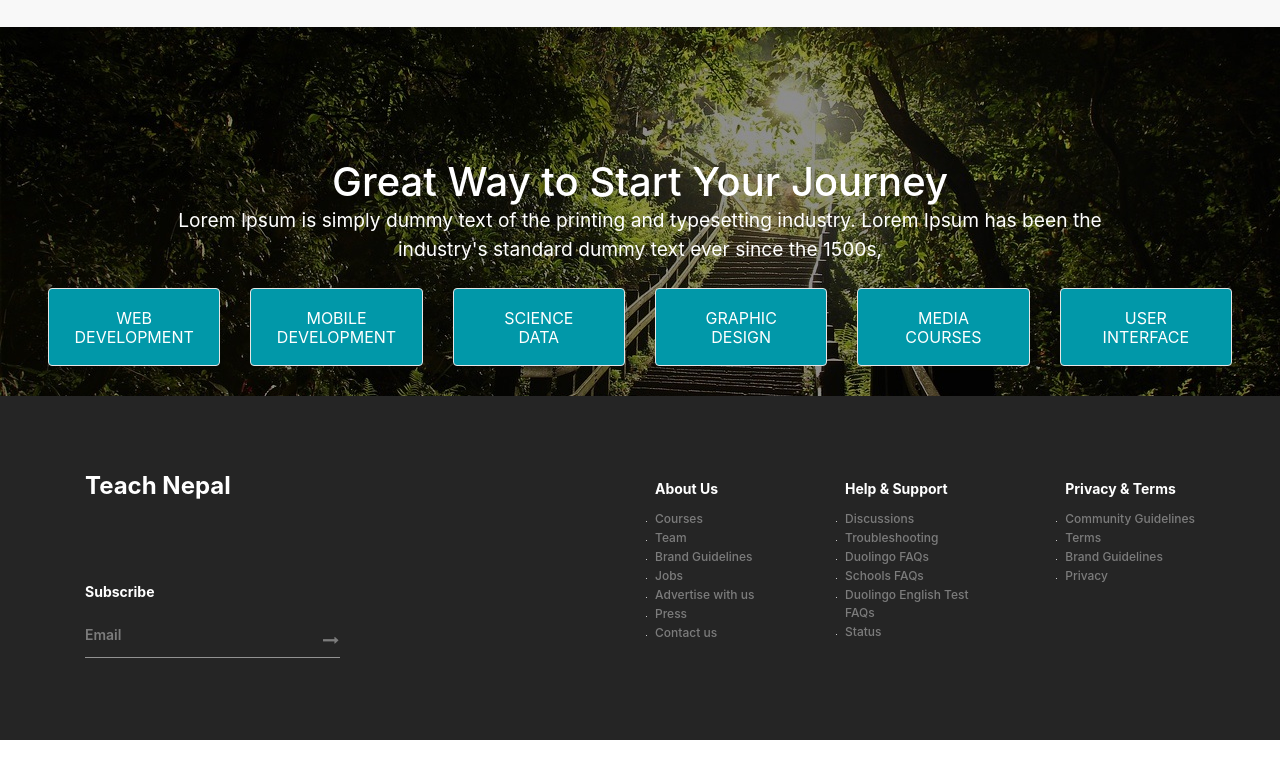
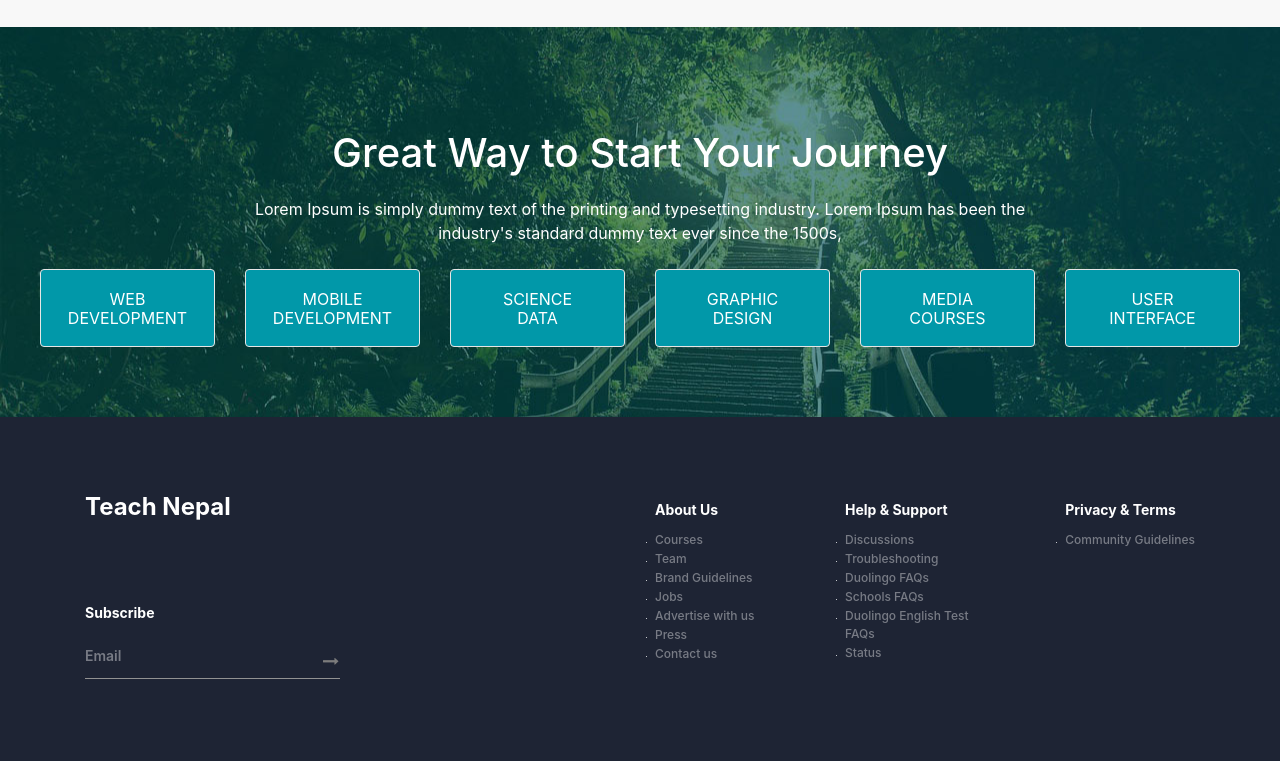
Before and after one commit to San-tosh/TeachNepal-Project, a plain HTML site: page index.html in a window 1280 px wide. Shown: the part 2170-2931 px from the top of the page. Before the commit the page ends 2910 px from the top, so only its background shows below. Drawn offline with Linux system fonts and the light colour scheme.

Commit message:
Bug reduced and responsized

```diff
--- a/custom.css
+++ b/custom.css
@@ -65,6 +65,7 @@ html,body{
 }
 .image-caption{
     margin: auto;
+    margin-bottom: 20px;
 }
 .side h2{
     margin-bottom: 15px;
@@ -76,15 +77,15 @@ html,body{
 
 }
 .parallax1{
-    background-image: url(img/light-2401495_1280.jpg);
+    background-image: url(img/light-2401495_1281.jpg);
     background-repeat: no-repeat;
     background-attachment: fixed;
     background-position: center;
     background-size: cover;
-     font-size: 1.5vw;
+    padding:40px;
 }
 .parallax1 h1{
-    padding-top: 10%;
+    padding-top: 5%;
 }
 .parallax1  p{
     margin: auto;
@@ -488,7 +489,7 @@ background: linear-gradient(to right, #00aee0 0%, #00fedc 51%, #00aee0 100%);
 /***********************Start of footer*******************/
 .footer
 {
-	background: #252525;
+	background: #1e2434;
 
 }
 .footer_col
--- a/index.html
+++ b/index.html
@@ -273,7 +273,7 @@
         </p>
     </div>
         <div id="colorlib-services">
-        <div class="row mt-4 px-5">
+        <div class="row mt-4">
 					<div class="col-md-12 services-wrap">
 						<div class="row">
 							<div class="col-md-2 col-sm-6 text-center animate-box">
@@ -397,9 +397,7 @@
 							<div class="footer_title">Privacy & Terms</div>
 							<ul class="footer_list">
 								<li><a href="#">Community Guidelines</a></li>
-								<li><a href="#">Terms</a></li>
-								<li><a href="#">Brand Guidelines</a></li>
-								<li><a href="#">Privacy</a></li>
+
 							</ul>
 						</div>
 					</div>
```
Also changed, not shown: img/light-2401495_1281.jpg (added), img/manish.jpg (deleted), img/punam.jpg (deleted), img/sabina.jpg (deleted).
